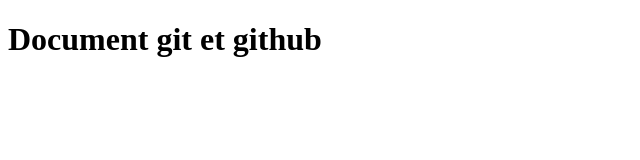
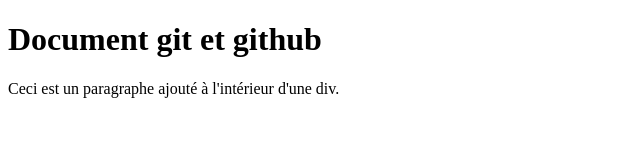
Before and after one commit to fatimazahraeIm/TP2-DevOps-Github, a plain HTML site: page index.html in a window 1280 px wide. Shown: the whole page, without its empty margins (0-640 px from the left). Drawn offline with Linux system fonts and the light colour scheme.

Commit message:
feat : new paragraph

```diff
--- a/index.html
+++ b/index.html
@@ -7,6 +7,8 @@
 </head>
 <body>
     <h1>Document git et github</h1>
-
+    <div>
+        <p>Ceci est un paragraphe ajouté à l'intérieur d'une div.</p>
+    </div>
 </body>
 </html>
```
